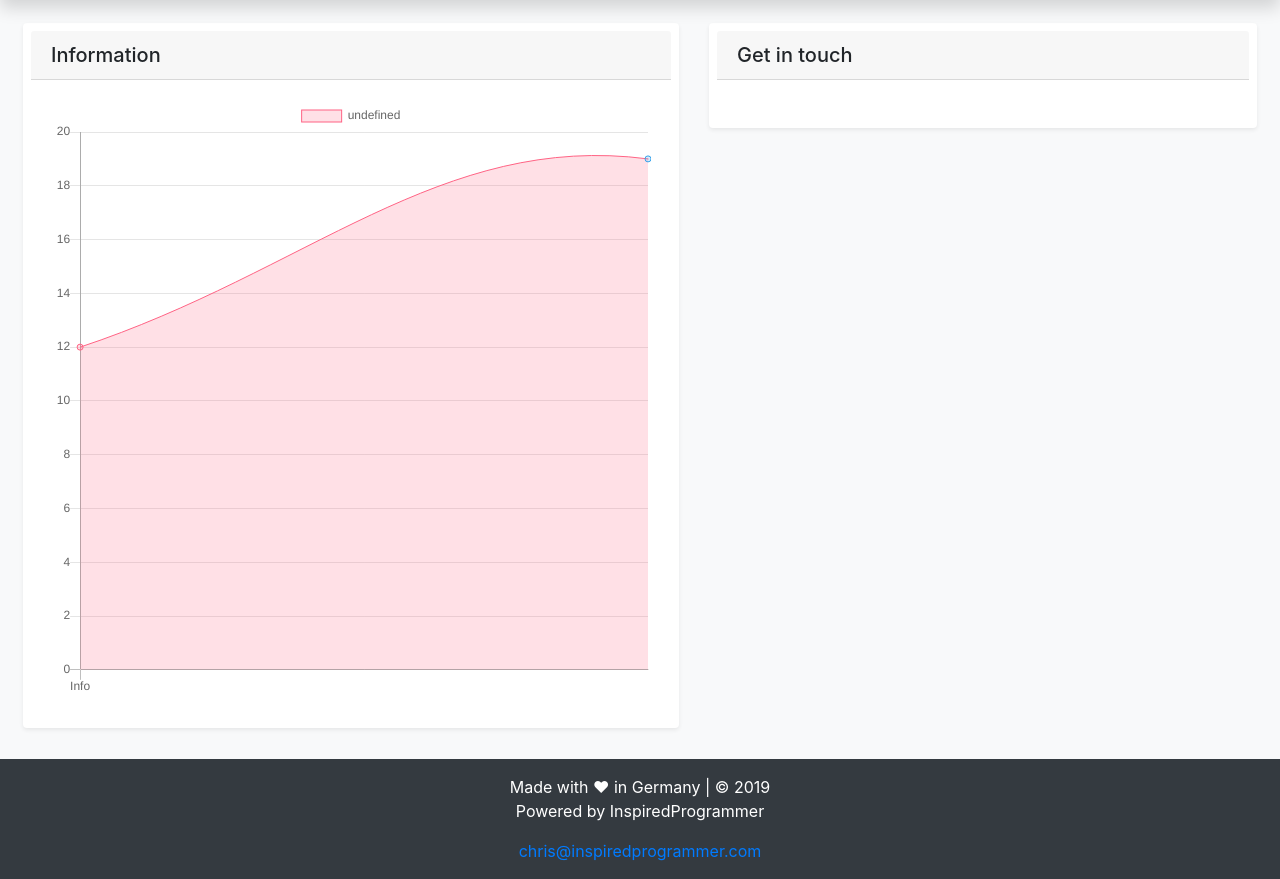
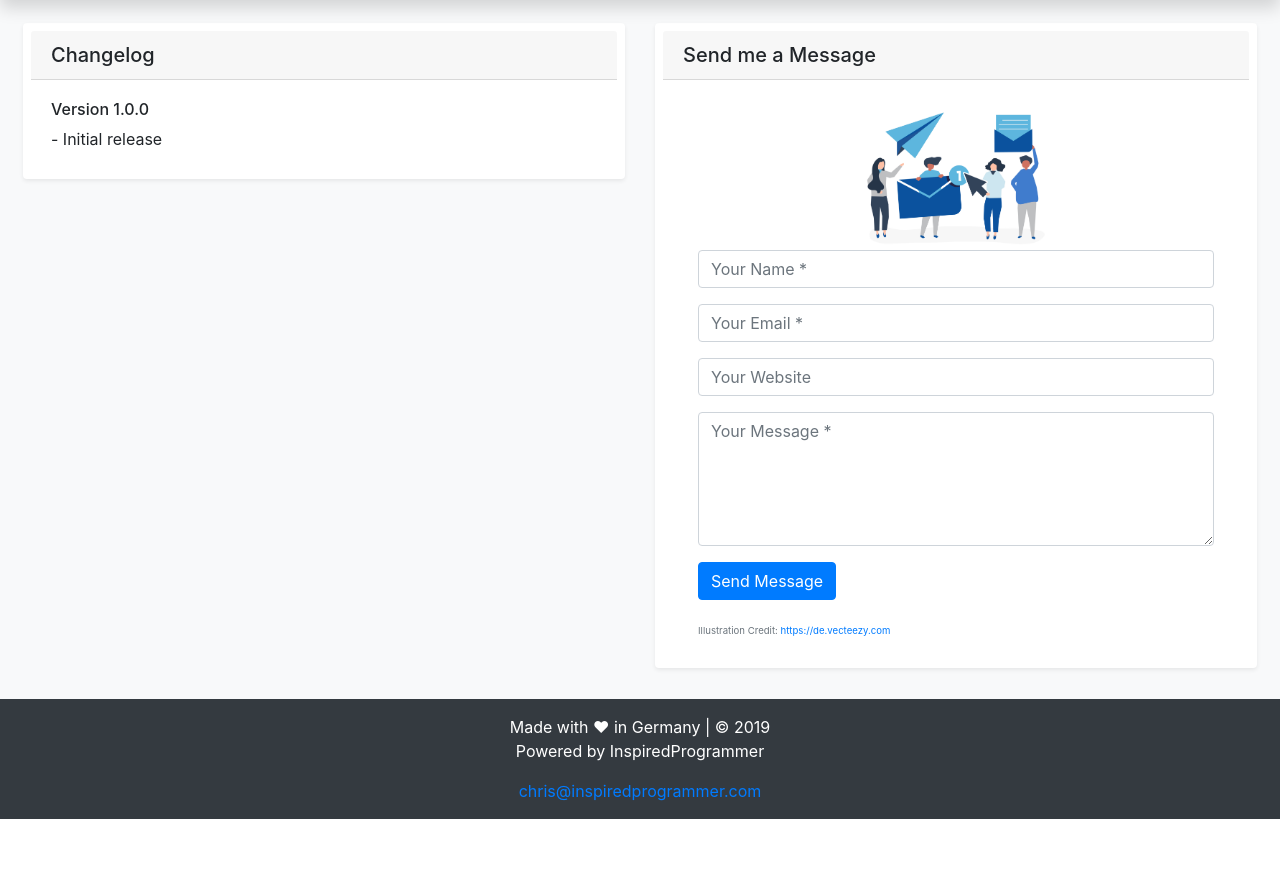
Before and after one commit to hera75113/ServerMonitor, a Flask app: page /info in a window 1280 px wide. Shown: the part 56-935 px from the top of the page. After the commit the page ends 875 px from the top, so only its background shows below. Run offline with Flask 2, Linux system fonts and the light colour scheme; some libraries are stand-ins or nearby versions.

Commit message:
Added contact form and changelog card

```diff
--- a/monitor/templates/info.html
+++ b/monitor/templates/info.html
@@ -4,58 +4,45 @@
 
 {% block content %}
 <div class="container-fluid shadow-sm p-2 mb-5 bg-white rounded">
-        <h5 class="card-header">Information</h5>
+    <h5 class="card-header">Changelog</h5>
         <div class="card-body">
-          <div style="width: 600px">
-            <canvas id="myChart" width="400" height="400"></canvas>
-            <script>
-                var ctx = document.getElementById('myChart').getContext('2d');
-                var myChart = new Chart(ctx, {
-                    type: 'line',
-                    data: {
-                        labels: ['{{ title }}'],
-                        datasets: [{
-                            data: [12, 19, 3, 5, 2, 3],
-                            backgroundColor: [
-                                'rgba(255, 99, 132, 0.2)',
-                                'rgba(54, 162, 235, 0.2)',
-                                'rgba(255, 206, 86, 0.2)',
-                                'rgba(75, 192, 192, 0.2)',
-                                'rgba(153, 102, 255, 0.2)',
-                                'rgba(255, 159, 64, 0.2)'
-                            ],
-                            borderColor: [
-                                'rgba(255, 99, 132, 1)',
-                                'rgba(54, 162, 235, 1)',
-                                'rgba(255, 206, 86, 1)',
-                                'rgba(75, 192, 192, 1)',
-                                'rgba(153, 102, 255, 1)',
-                                'rgba(255, 159, 64, 1)'
-                            ],
-                            borderWidth: 1
-                        }]
-                    },
-                    options: {
-                        scales: {
-                            yAxes: [{
-                                ticks: {
-                                    beginAtZero: true
-                                }
-                            }]
-                        }
-                    }
-                });
-                </script>
-          </div>
+            <h6>Version 1.0.0</h6>
+            <a>- Initial release</a>
         </div>
-      </div>
+</div>
 {% endblock %}
 
 {% block leftcol %}
 <div class="container-fluid shadow-sm p-2 mb-5 bg-white rounded">
-        <h5 class="card-header">Get in touch</h5>
+    <h5 class="card-header">Send me a Message</h5>
         <div class="card-body">
-
+                <div class="container contact-form">
+                        <div class="contact-image">
+                            <img src="\static\img\contactform_mail.jpg" alt="Illustration Credit: https://de.vecteezy.com" class="img-fluid mx-auto" style="max-width: 40%; display: block;">
+                        </div>
+                        <form method="post" action="mailto:chris@inspiredprogrammer.com">
+                            <div class="row">
+                                <div class="col">
+                                    <div class="form-group">
+                                        <input type="text" name="txtName" class="form-control" placeholder="Your Name *" value="" />
+                                    </div>
+                                    <div class="form-group">
+                                        <input type="text" name="txtEmail" class="form-control" placeholder="Your Email *" value="" />
+                                    </div>
+                                    <div class="form-group">
+                                        <input type="text" name="txtWebsite" class="form-control" placeholder="Your Website" value="" />
+                                    </div>
+                                    <div class="form-group">
+                                        <textarea name="txtMsg" class="form-control" placeholder="Your Message *" rows="5"></textarea>
+                                    </div>
+                                    <div class="form-group">
+                                        <input type="submit" name="btnSubmit" class="btn btn-primary" value="Send Message" />
+                                    </div>
+                                </div>
+                            </div>
+                        </form>
+                        <small style="font-size:0.6em" class="text-muted">Illustration Credit: <a href="https://de.vecteezy.com">https://de.vecteezy.com</a></small>
+            </div>
         </div>
-      </div>
+</div>
 {% endblock %}
```
